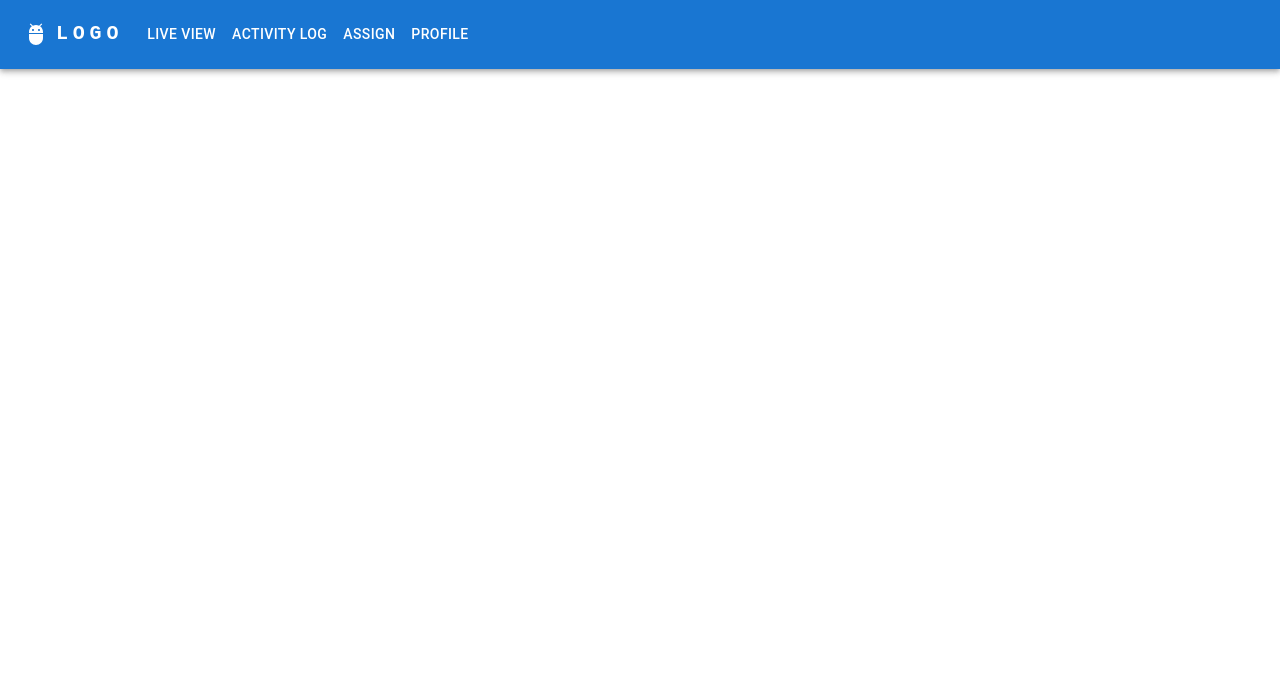
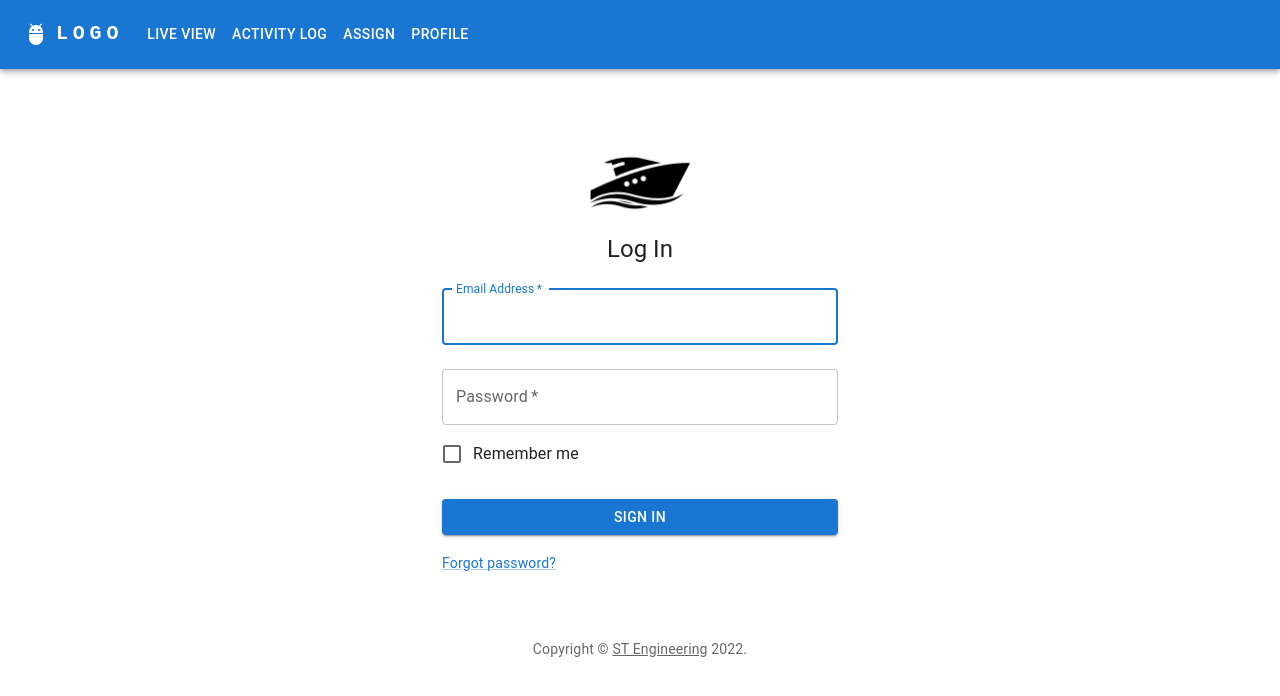
Before and after one commit to st-eng-sutd-capstone-2022/capstone_frontend, a React (Create React App) app: page /login in a window 1280 px wide. Shown: the top 696 px of the page. Built offline with nearby package versions, Linux system fonts and the light colour scheme.

Commit message:
log in logo

```diff
--- a/public/index.html
+++ b/public/index.html
@@ -9,7 +9,7 @@
       name="description"
       content="Web site created using create-react-app"
     />
-    <link rel="apple-touch-icon" href="%PUBLIC_URL%/logo192.png" />
+    <link rel="apple-touch-icon" href="%PUBLIC_URL%/boat_logo.png" />
     <!--
       manifest.json provides metadata used when your web app is installed on a
       user's mobile device or desktop. See https://developers.google.com/web/fundamentals/web-app-manifest/
--- a/src/App.js
+++ b/src/App.js
@@ -51,11 +51,11 @@ const App = () => {
   )
   return(
     <Router>
-      <ResponsiveAppBar>
-        <main>
-          {routes}
-        </main>
-      </ResponsiveAppBar>
+      <ResponsiveAppBar/>
+      <main>
+        {routes}
+      </main>
+
     </Router>
   );
 
--- a/src/screens/auth/Login.js
+++ b/src/screens/auth/Login.js
@@ -12,6 +12,7 @@ import LockOutlinedIcon from '@mui/icons-material/LockOutlined';
 import Typography from '@mui/material/Typography';
 import Container from '@mui/material/Container';
 import { createTheme, ThemeProvider } from '@mui/material/styles';
+import boatLogo from '../../assets/images/boat_logo.png';
 
 function Copyright(props) {
   return (
@@ -50,9 +51,9 @@ export default function Login() {
             alignItems: 'center',
           }}
         >
-          <Avatar sx={{ m: 1, bgcolor: 'secondary.main' }}>
-            <LockOutlinedIcon />
-          </Avatar>
+
+          <img src={boatLogo} height="100px"/>
+
           <Typography component="h1" variant="h5">
             Log In
           </Typography>
```
Also changed, not shown: public/boat_logo.png (added), src/assets/images/boat_logo.png (added).
